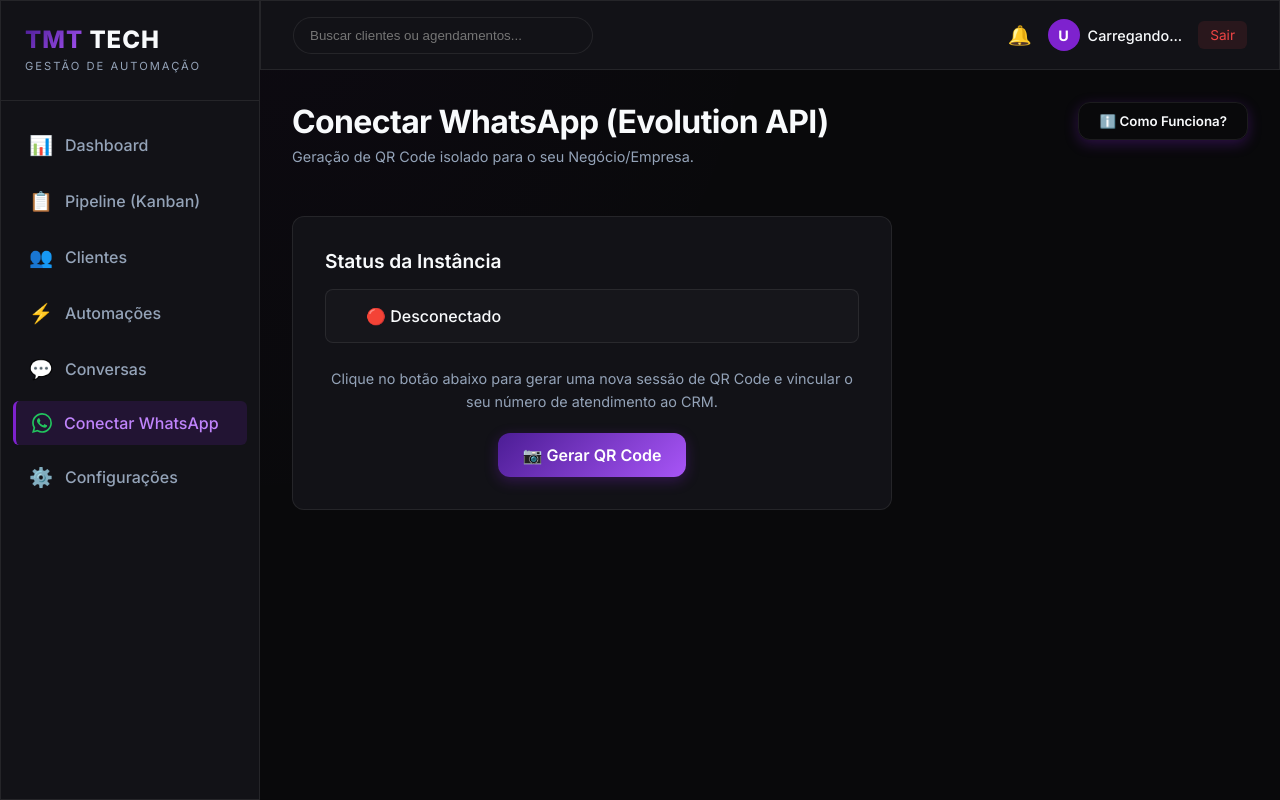
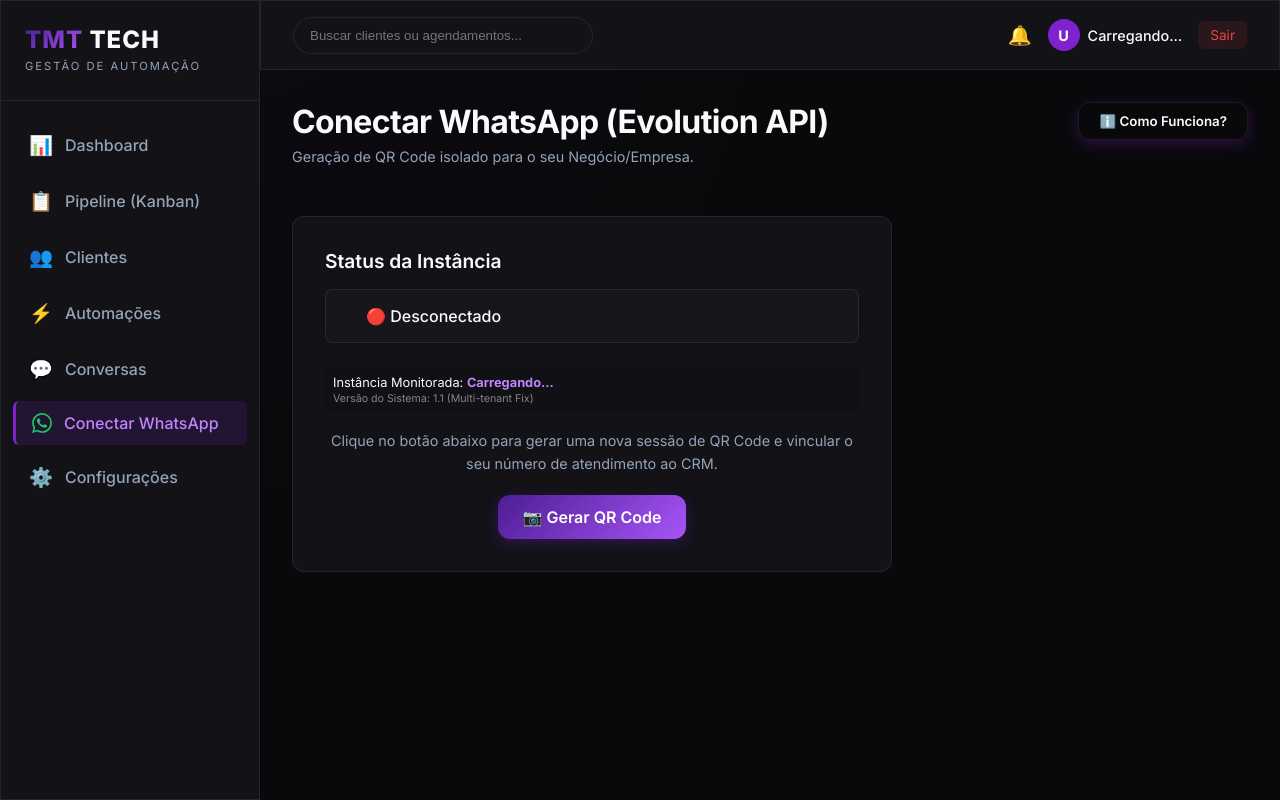
Before and after one commit to tmttechsolutions-boop/tmttech_manager, a Next.js app: page /conectar in a window 1280 px wide. Built offline with nearby package versions, Linux system fonts and the light colour scheme; no server answers.

Commit message:
debug(ui): force show instance monitoring line and version 1.1

```diff
--- a/src/app/conectar/page.js
+++ b/src/app/conectar/page.js
@@ -130,11 +130,12 @@ export default function ConectarWhatsApp() {
                         </span>
                     </div>
                 </div>
-                {instanceName && (
-                    <div className="mb-4" style={{ fontSize: '0.8rem', color: 'var(--text-muted)' }}>
-                        Instância Monitorada: <strong>{instanceName}</strong>
-                    </div>
-                )}
+
+                <div className="mb-4" style={{ fontSize: '0.8rem', color: 'var(--text-muted)', background: 'rgba(0,0,0,0.1)', padding: '8px', borderRadius: '4px' }}>
+                    Instância Monitorada: <strong style={{ color: 'var(--brand-purple-light)' }}>{instanceName || "Carregando..."}</strong>
+                    <br />
+                    <small style={{ opacity: 0.5 }}>Versão do Sistema: 1.1 (Multi-tenant Fix)</small>
+                </div>
                 {error && (
                     <div style={{ padding: '12px', background: 'rgba(239, 68, 68, 0.1)', color: '#ef4444', borderRadius: '8px', marginBottom: '24px', fontSize: '0.85rem' }}>
                         {error}
```
